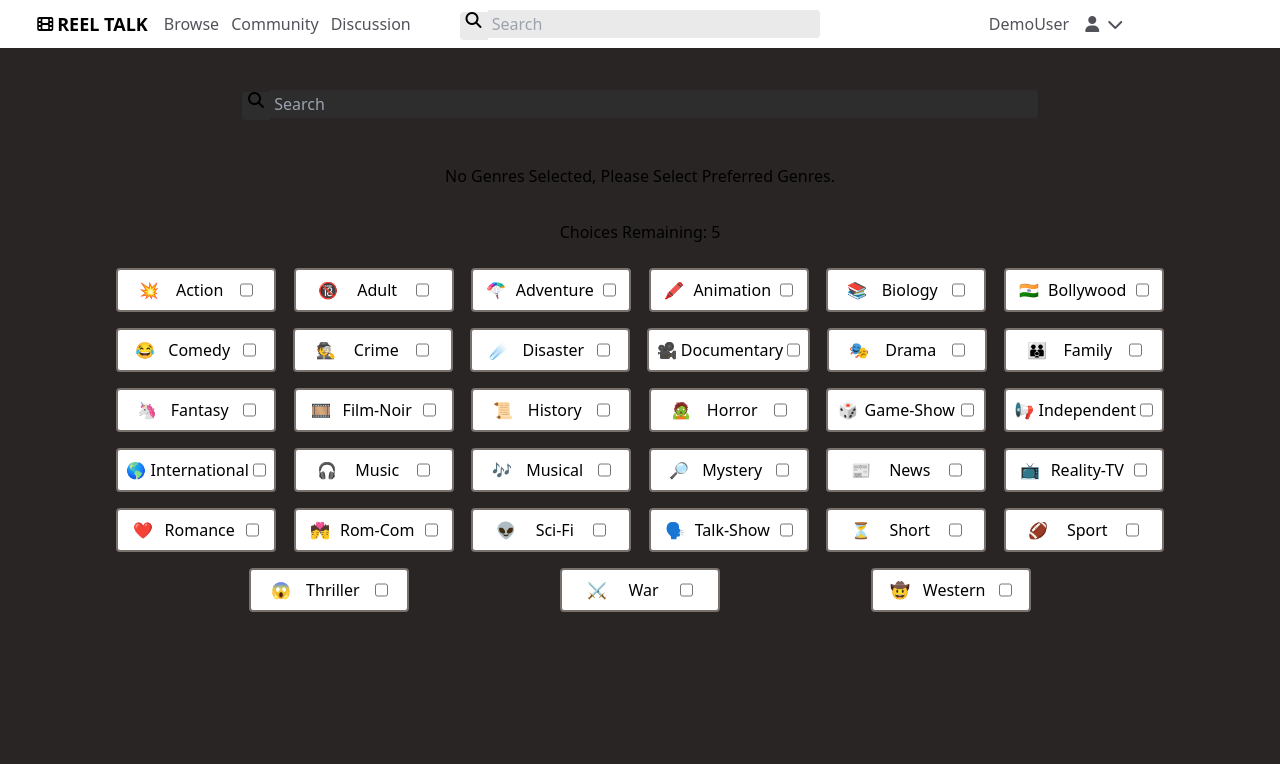
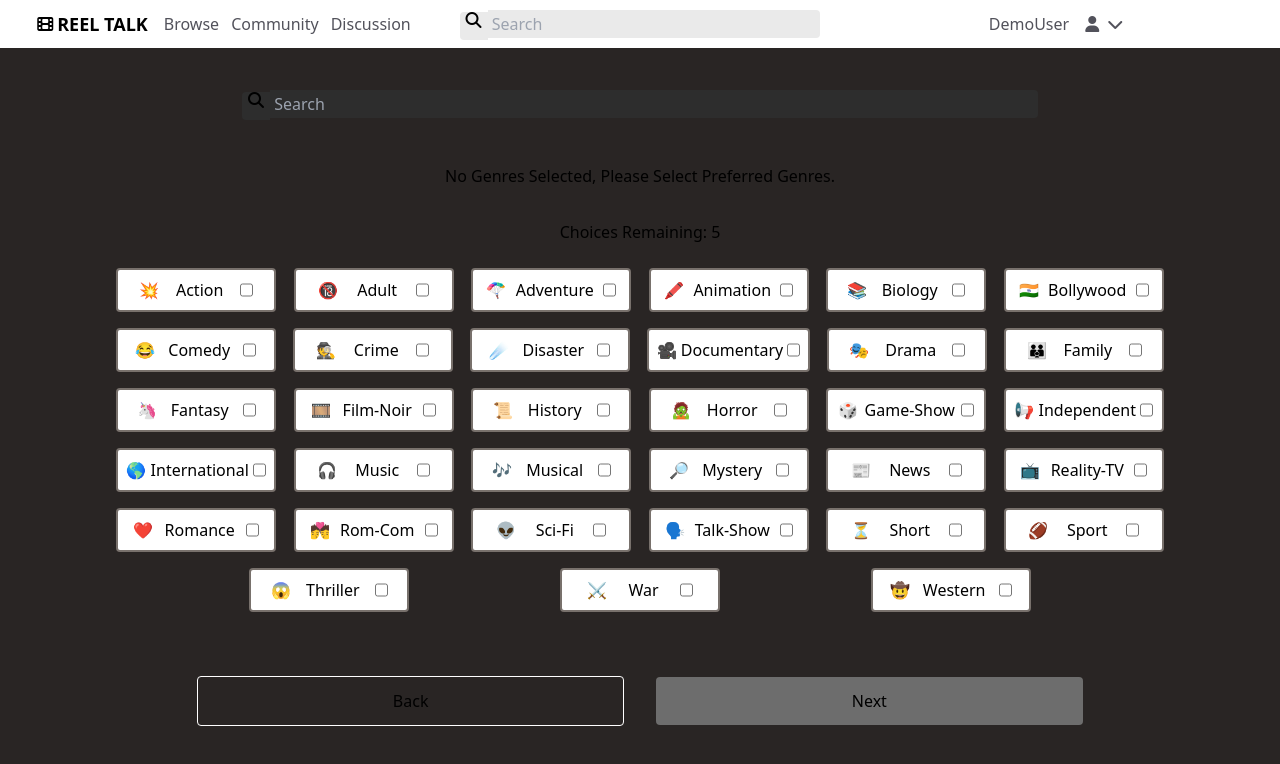
Before and after one commit to EthanSafari/reel-talk-application, a Next.js app: page /onboarding/genre-selection in a window 1280 px wide. Shown: the top 764 px of the page. Built offline with nearby package versions, Linux system fonts and the light colour scheme.

Commit message:
added buttons

```diff
--- a/src/components/navbar.tsx
+++ b/src/components/navbar.tsx
@@ -3,7 +3,7 @@ import SearchBar from "./searchbar";
 
 const Navbar: FC = () => {
     return (
-        <div className="w-screen h-12 bg-white flex flex-row text-black justify-evenly items-center">
+        <div className="w-screen h-12 bg-white flex flex-row text-black justify-evenly items-center cursor-pointer hover:cursor-not-allowed">
             <div className="flex w-screen px-4">
                 <div className="w-1/3 flex justify-center">
                     <div className="mr-4 flex justify-center items-center">
--- /dev/null
+++ b/src/components/transition-button.tsx
@@ -0,0 +1,16 @@
+import { FC } from 'react';
+
+interface TransitionButtonProps {
+    label: string;
+    isNext: boolean;
+};
+
+const TransitionButton: FC<TransitionButtonProps> = ({ label, isNext }) => {
+    return (
+        <button className={`w-2/6 py-3 mx-4 rounded ${isNext ? 'bg-[#6D6D6D]' : 'bg-transparent border border-solid border-white'}`}>
+            {label}
+        </button>
+    )
+};
+
+export default TransitionButton;
--- /dev/null
+++ b/src/components/transition-buttons.tsx
@@ -0,0 +1,13 @@
+import { FC } from 'react';
+import TransitionButton from './transition-button';
+
+const TransitionButtons: FC = () => {
+    return (
+        <div className={`bg-stone-800 flex items-center justify-center w-screen pb-10 pt-14`}>
+            <TransitionButton label='Back' isNext={false} />
+            <TransitionButton label='Next' isNext={true} />
+        </div>
+    )
+};
+
+export default TransitionButtons;
--- a/src/pages/onboarding/genre-selection.tsx
+++ b/src/pages/onboarding/genre-selection.tsx
@@ -1,16 +1,18 @@
 import GenreSelection from "@/components/genre-selection";
 import Navbar from "@/components/navbar";
 import SearchBar from "@/components/searchbar";
+import TransitionButtons from "@/components/transition-buttons";
 import { GenreProvider } from "@/context/Genre";
 import React, { FC } from "react";
 
 const GenreSelectionPage: FC = () => {
     return (
-        <div className={` bg-stone-800 h-screen w-screen flex flex-col items-center`}>
+        <div className={`bg-stone-800 h-screen w-screen flex flex-col items-center`}>
             <Navbar />
             <GenreProvider>
                 <SearchBar forOnboarding={true} GenreComponent={GenreSelection} />
             </GenreProvider>
+            <TransitionButtons />
         </div>
     );
 };
```
